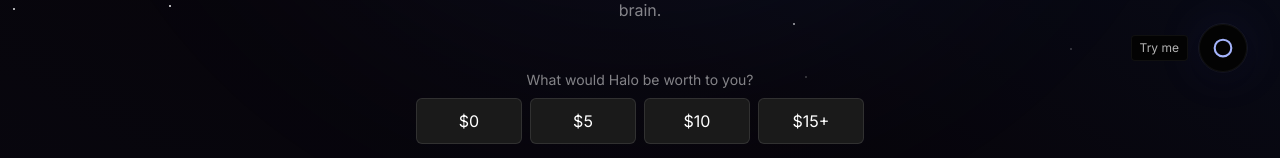
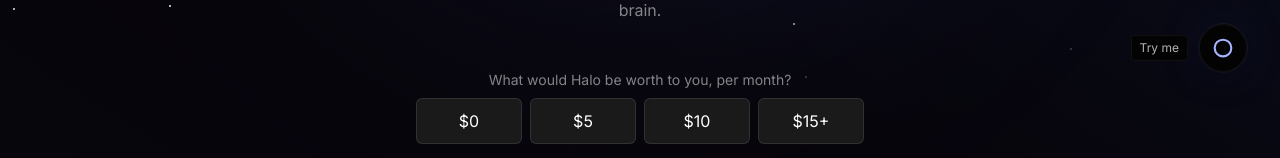
Before and after one commit to jakedewar/halo-lp, a Next.js app: page / in a window 1280 px wide. Shown: the part 352-510 px from the top of the page. Built offline with nearby package versions, Linux system fonts and the light colour scheme; no server answers.

Commit message:
Added per month

```diff
--- a/app/page.tsx
+++ b/app/page.tsx
@@ -239,7 +239,7 @@
           >
             <form className="w-full flex flex-col gap-4" onSubmit={handleSubmit}>
               <div className="flex flex-col gap-2">
-                <label className="text-sm text-white/50">What would Halo be worth to you?</label>
+                <label className="text-sm text-white/50">What would Halo be worth to you, per month?</label>
                 <div className="grid grid-cols-2 sm:grid-cols-4 gap-2">
                   {[
                     { value: '0', label: '$0' },
```
